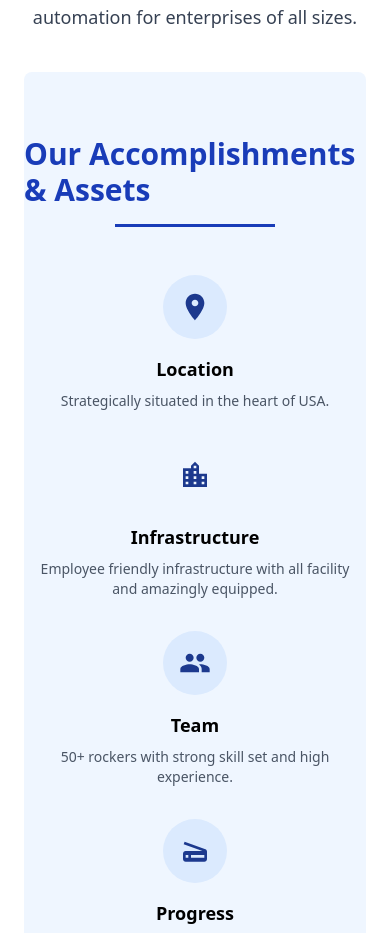
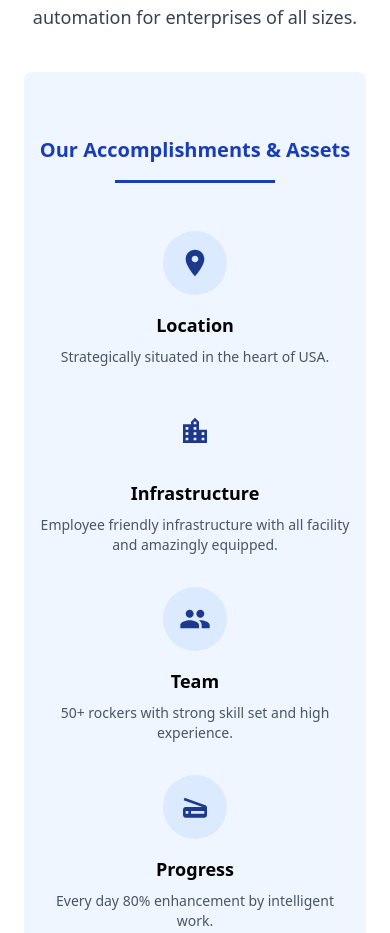
Before and after one commit to RakeshAnarajula/vsvs, a React (Vite) app: page /AboutUs in a window 390 px wide. Shown: the part 1602-2535 px from the top of the page. Built offline with nearby package versions, Linux system fonts and the light colour scheme.

Commit message:
updated code

```diff
--- a/src/pages/AboutUs.jsx
+++ b/src/pages/AboutUs.jsx
@@ -92,7 +92,9 @@ const CompanyProfile = () => {
         variants={fadeIn}
       >
         <div className="flex justify-center mb-4">
-          <h2 className="text-3xl font-semibold text-blue-800">Our Accomplishments & Assets</h2>
+        <h2 className="text-xl sm:text-2xl md:text-3xl lg:text-3xl font-semibold text-blue-800">
+          Our Accomplishments & Assets
+         </h2>
         </div>
         <div className="border-t-3 border-blue-800 w-40 mx-auto mb-12"></div>
         <div className="grid grid-cols-1 md:grid-cols-3 gap-8 px-4">
```
